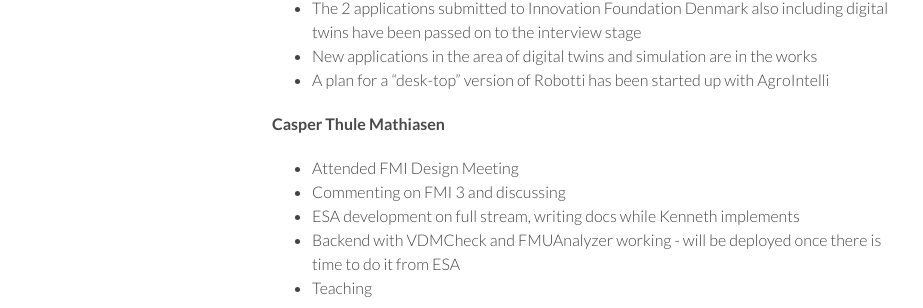
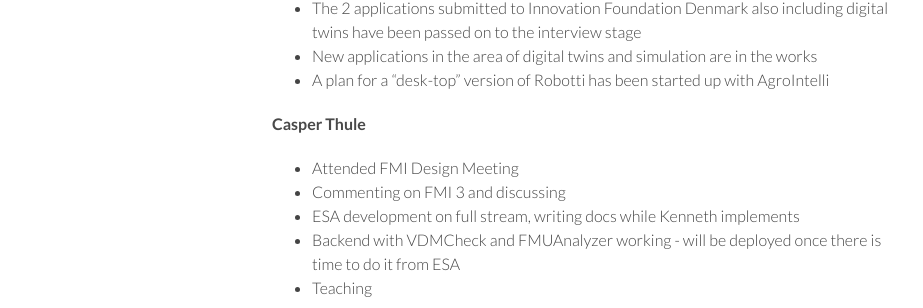
Before and after one commit to digitaltwincentre/digitaltwincentre.github.io, a Jekyll site: the page built from _biweeklies/Biweekly-6.md, in a window 1280 px wide. Shown: the part 584-892 px from the top of the page, without its empty margins (178-1101 px from the left). Built offline with Jekyll 4.4.1, drawn with Linux system fonts in a browser that asks for light colours; nearby versions of some CDN libraries.

Commit message:
Update Biweekly-6.md

```diff
--- a/_biweeklies/Biweekly-6.md
+++ b/_biweeklies/Biweekly-6.md
@@ -35,7 +35,7 @@ private information must be stored elsewhere.  -->
 * New applications in the area of digital twins and simulation are in the works
 * A plan for a "desk-top" version of Robotti has been started up with AgroIntelli
 
-#### Casper Thule Mathiasen
+#### Casper Thule
 * Attended FMI Design Meeting
 * Commenting on FMI 3 and discussing
 * ESA development on full stream, writing docs while Kenneth implements
```
